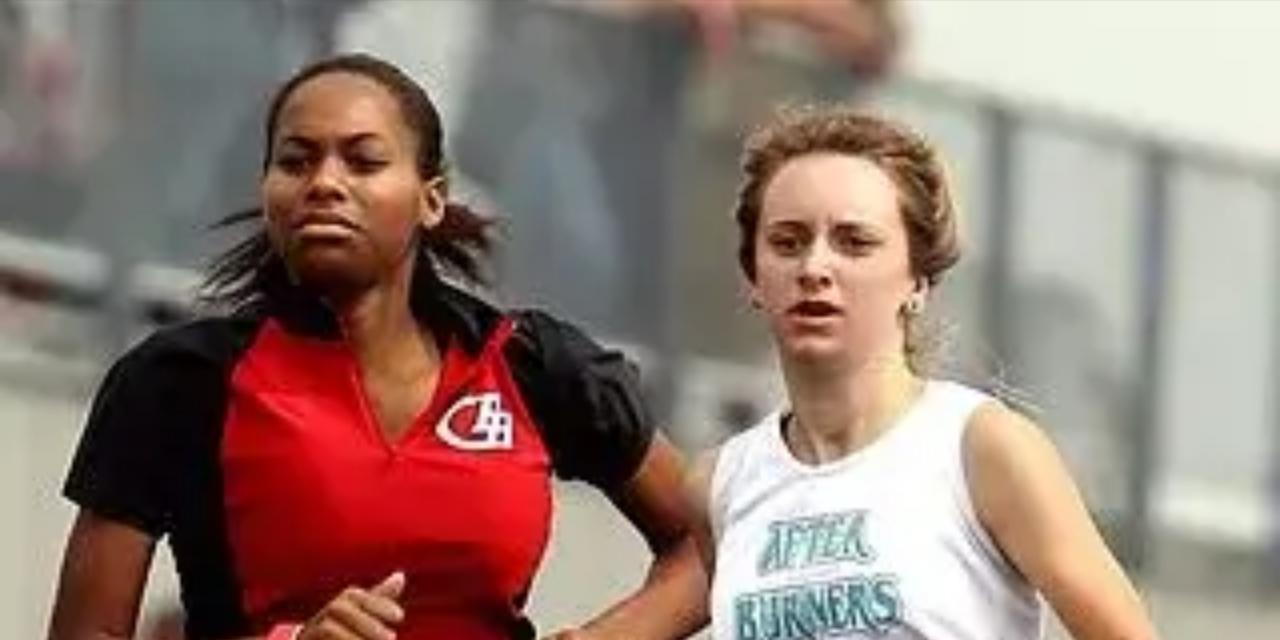
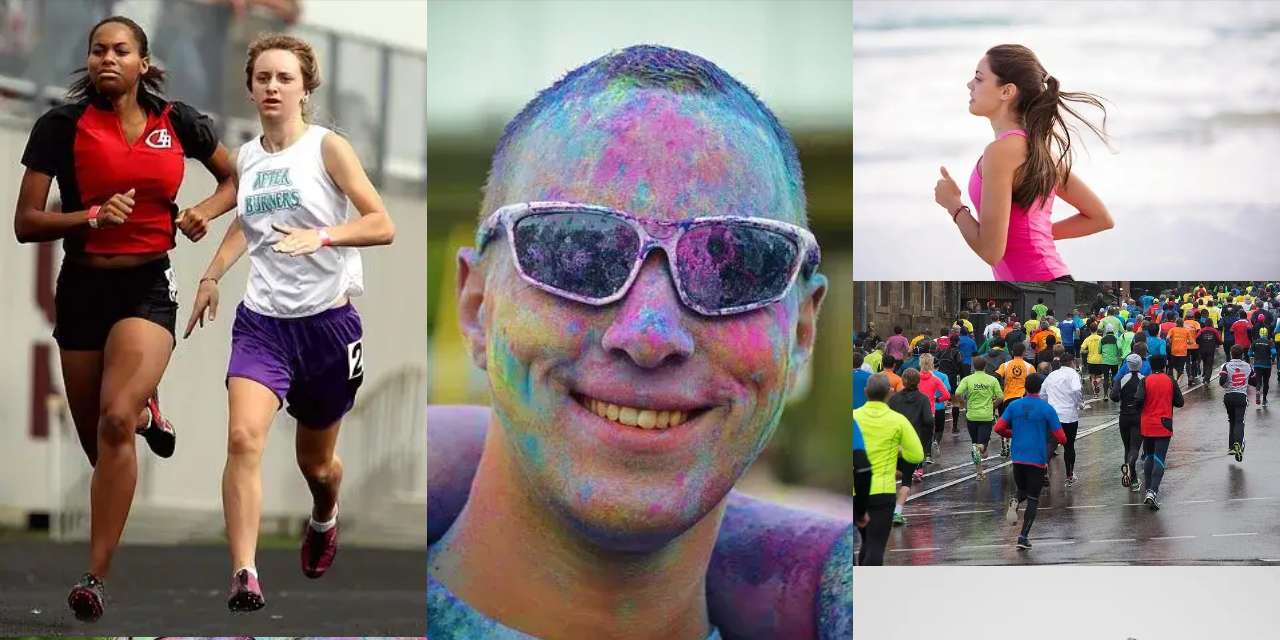
Before and after one commit to hannahashe/love-running, a plain HTML site: page gallery.html in a window 1280 px wide. Shown: the part 82-722 px from the top of the page. Drawn offline with nearby package versions, Linux system fonts and the light colour scheme.

Commit message:
Increase gallery columns on larger screens

```diff
--- a/assets/css/style.css
+++ b/assets/css/style.css
@@ -192,6 +192,14 @@ main {
   color: #3a3a3a;
 }
 
+/* Media query: Large or landspace phones (576px and up) */
+@media screen and (min-width: 576px) {
+  #photos {
+    column-count: 2;
+    column-gap: 0;
+  }
+}
+
 /* Media query: tablets and larger (768px and up) */
 
 @media screen and (min-width: 768px) {
@@ -244,6 +252,9 @@ main {
     text-align: end;
     align-self: flex-end;
   }
+  #photos {
+    column-count: 3;
+  }
 }
 
 /* Meet up Times Section */
@@ -275,6 +286,10 @@ main {
   #menu a:hover {
     border-bottom: 1px solid #3a3a3a;
   }
+  /* Gallery */
+  #photos {
+    column-count: 3;
+  }
 }
 
 /* Media query: Larger screens (1200px and up) */
```
